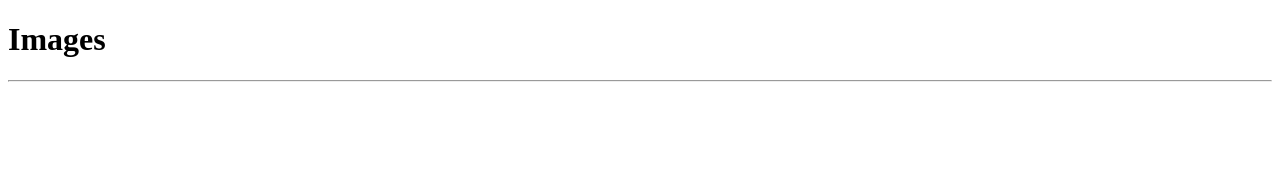
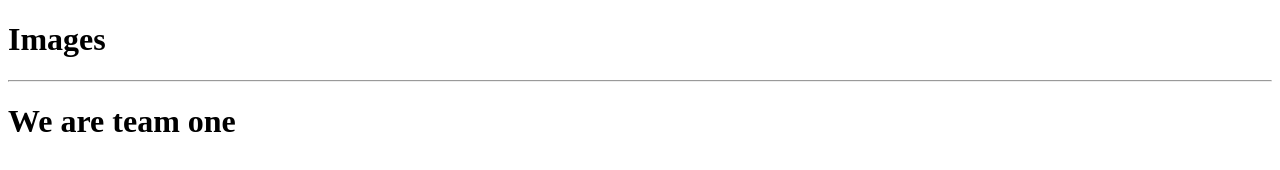
Before and after one commit to helloadmin0007/helloadmin0007, a plain HTML site: page index.html in a window 1280 px wide. Drawn offline with Linux system fonts and the light colour scheme.

Commit message:
Added h1 tag for team 1

```diff
--- a/index.html
+++ b/index.html
@@ -8,7 +8,6 @@
 <body>
     <h1>Images</h1>
     <hr>
-    <img src="./Image/OIP (1).jpg" alt="">
-    <img src="c:\Users\Admin\Downloads\Rahul.9star.jpg" alt="">
+  <h1>We are team one </h1>
 </body>
 </html>
```
